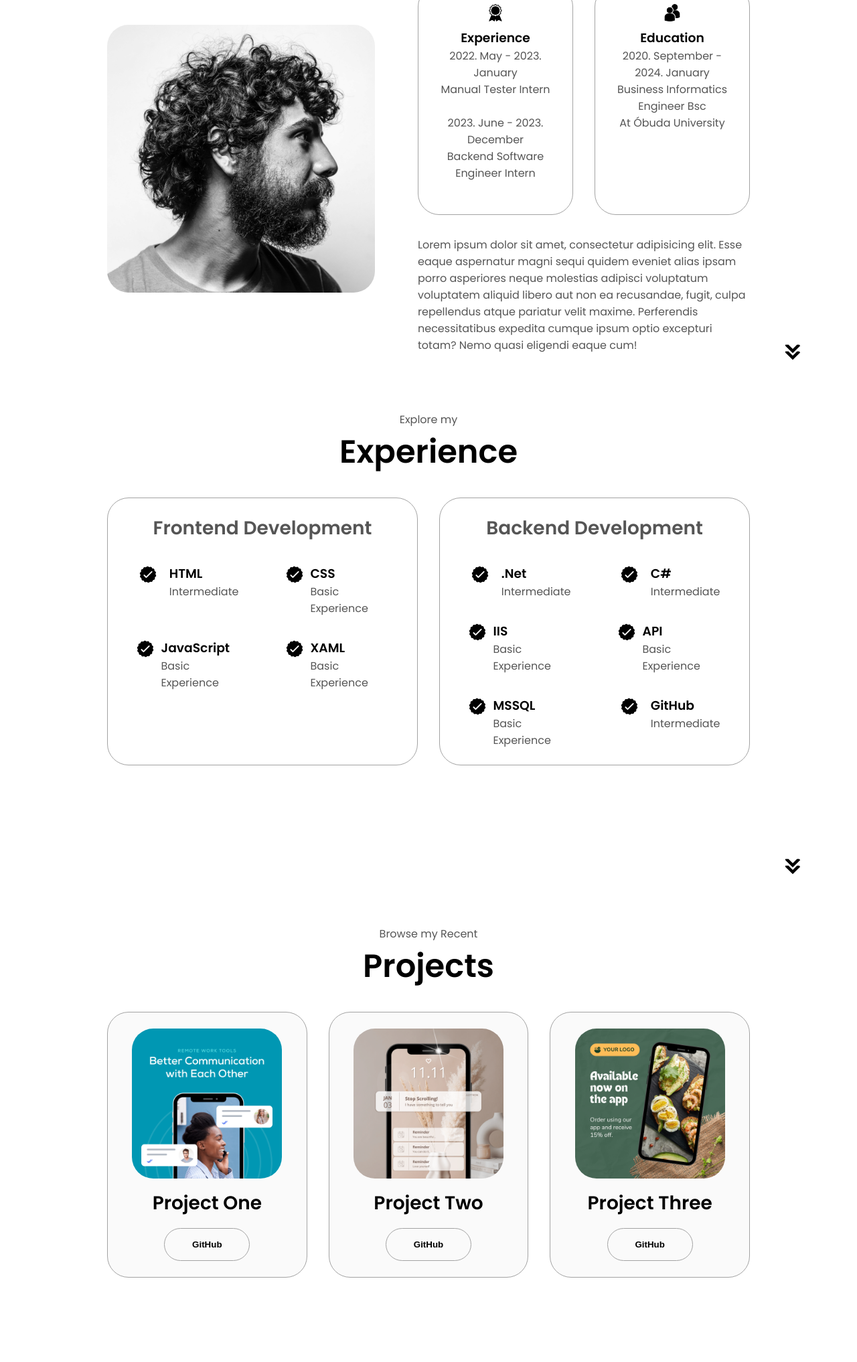
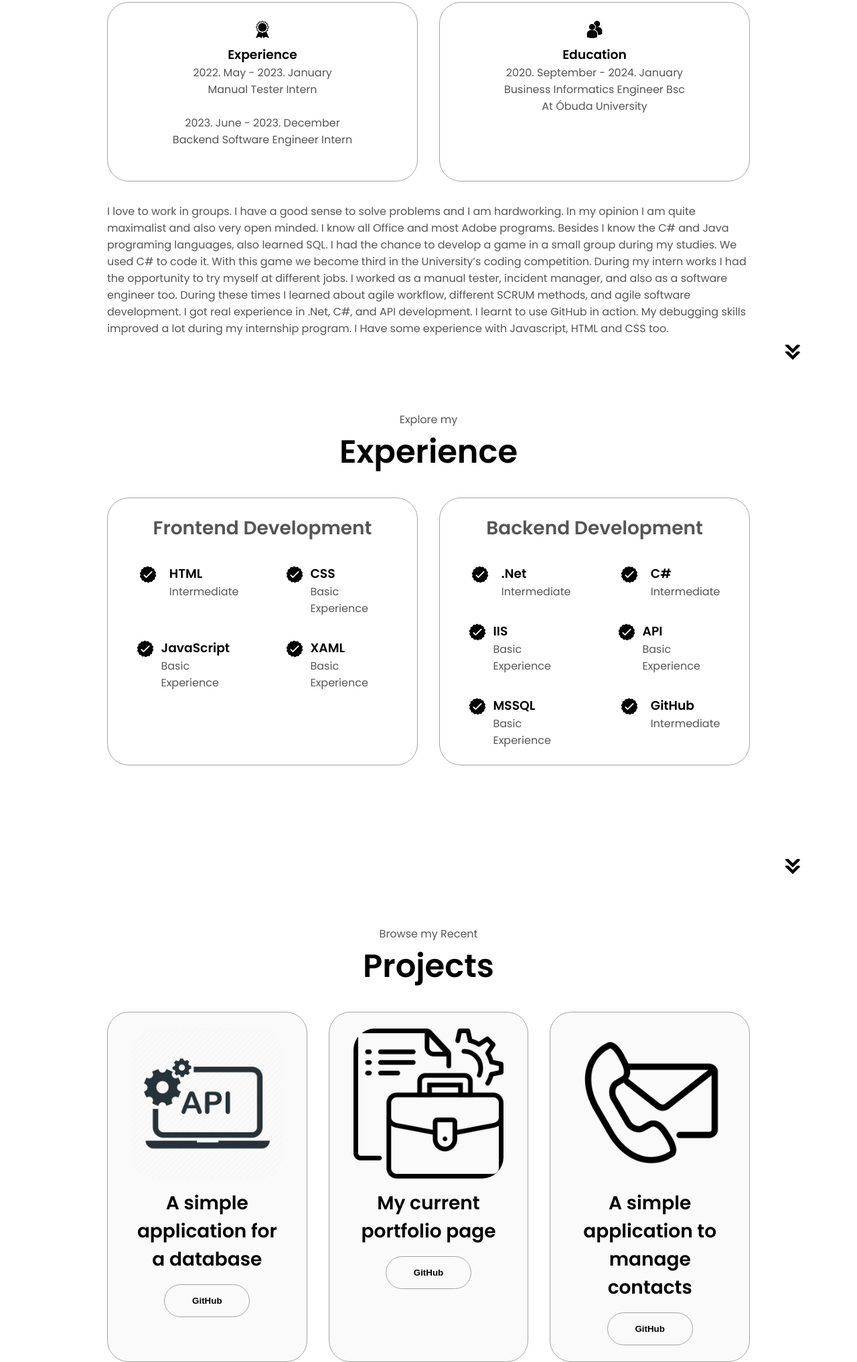
Before and after one commit to Gergo2108/Portfolio, a plain HTML site: page index.html in a window 1280 px wide. Shown: the part 1082-3116 px from the top of the page at 67% size. Drawn offline with Linux system fonts and the light colour scheme.

Commit message:
Some correction
Made some changes

```diff
--- a/index.html
+++ b/index.html
@@ -64,11 +64,11 @@
         <p class="section_text_p1">Get To Know More</p>
         <h1 class="title">About Me</h1>
         <div class="section-container">
-            <div class="section_pic-container">
+            <!-- <div class="section_pic-container">
                 <img src="Assets/about-pic.png" alt="profile Picture"
                 class="about-pic"
                 />
-            </div>
+            </div> -->
             <div class="about-details-container">
                 <div class="about-containers">
                     <div class="details-container">
@@ -89,12 +89,14 @@
                     </div>
 
                 <div class="text-container">
-                    <p>Lorem ipsum dolor sit amet, consectetur adipisicing elit.
-                     Esse eaque aspernatur magni sequi quidem eveniet alias ipsam porro
-                    asperiores neque molestias adipisci voluptatum voluptatem aliquid libero
-                     aut non ea recusandae, fugit, culpa repellendus atque pariatur velit maxime.
-                      Perferendis necessitatibus expedita cumque ipsum optio excepturi totam?
-                      Nemo quasi eligendi eaque cum!
+                    <p>I love to work in groups. I have a good sense to solve problems and I am hardworking. In my opinion I am quite maximalist and also very open minded.
+                         I know all Office and most Adobe programs. Besides I know the C# and Java programing languages, also learned SQL.
+                          I had the chance to develop a game in a small group during my studies. We used C# to code it.
+                           With this game we become third in the University’s coding competition. During my intern works I had the opportunity to try myself at different jobs.
+                           I worked as a manual tester, incident manager, and also as a software engineer too. During these times
+                           I learned about agile workflow, different SCRUM methods, and agile software development.
+                           I got real experience in .Net, C#, and API development. I learnt to use GitHub in action.
+                        My debugging skills improved a lot during my internship program.  I Have some experience with Javascript, HTML and CSS too.
                     </p>
                 </div>
             </div>
@@ -200,9 +202,9 @@
         <div class="about-containers">
             <div class="details-container color-container">
                 <div class="article-container">
-                    <img src="Assets/project-1.png" alt="Project 1" class="project-img"/>
+                    <img src="Assets/databaseicon.png" alt="Project 1" class="project-img"/>
                 </div>
-                <h2 class="experience-sub-title project-title">Project One</h2>
+                <h2 class="experience-sub-title project-title">A simple application for a database</h2>
                 <div class="btn-container">
                     <button class="btn btn-color-2 project-btn" onclick="location.href='https://github.com/Gergo2108/Tank_DB'">
                         GitHub
@@ -211,22 +213,22 @@
             </div>
             <div class="details-container color-container">
                 <div class="article-container">
-                    <img src="Assets/project-2.png" alt="Project 2" class="project-img"/>
+                    <img src="Assets/portfolioicon.png" alt="Project 2" class="project-img"/>
                 </div>
-                <h2 class="experience-sub-title project-title">Project Two</h2>
+                <h2 class="experience-sub-title project-title">My current portfolio page</h2>
                 <div class="btn-container">
-                    <button class="btn btn-color-2 project-btn" onclick="location.href='https://github.com/Gergo2108/Tank_DB'">
+                    <button class="btn btn-color-2 project-btn" onclick="location.href='https://github.com/Gergo2108/Portfolio'">
                         GitHub
                     </button>
                 </div>
             </div>
             <div class="details-container color-container">
                 <div class="article-container">
-                    <img src="Assets/project-3.png" alt="Project 3" class="project-img"/>
+                    <img src="Assets/contacticon.png" alt="Project 3" class="project-img"/>
                 </div>
-                <h2 class="experience-sub-title project-title">Project Three</h2>
+                <h2 class="experience-sub-title project-title">A simple application to manage contacts</h2>
                 <div class="btn-container">
-                    <button class="btn btn-color-2 project-btn" onclick="location.href='https://github.com/Gergo2108/Tank_DB'">
+                    <button class="btn btn-color-2 project-btn" onclick="location.href='https://github.com/Gergo2108/ContactManager'">
                         GitHub
                     </button>
                 </div>
```
Also changed, not shown: Assets/contacticon.png (added), Assets/databaseicon.png (added), Assets/portfolioicon.png (added), 1 other file.
